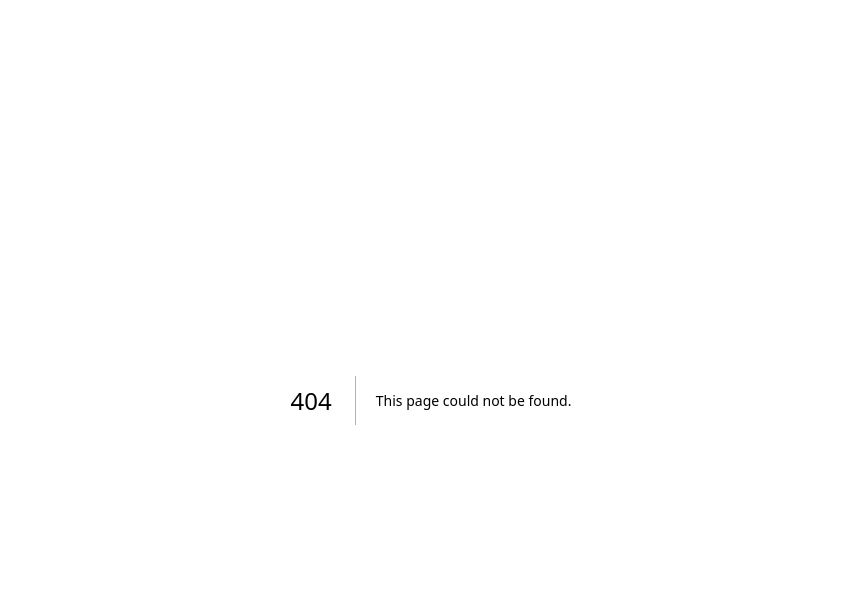
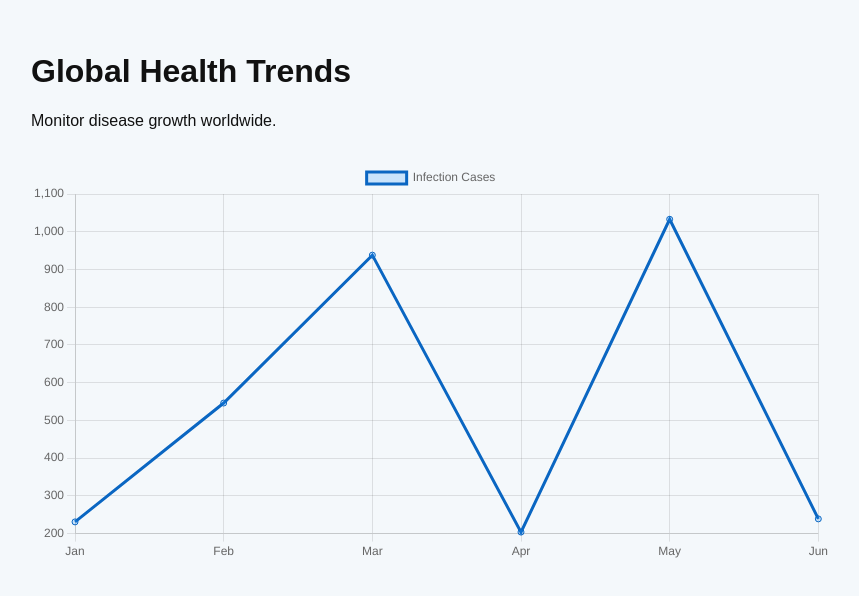
Before and after one commit to Rabbi111-cloud/PULSEGUARD-AI, a Next.js app: page /trends in a window 1280 px wide. Before the commit this address had no page. Shown: the top 596 px of the page, without its empty margins (209-1068 px from the left). Built offline with nearby package versions, Linux system fonts and the light colour scheme.

Commit message:
Create Trends component to display health data
This component fetches simulated global health trend data and displays it using a line chart.

```diff
--- /dev/null
+++ b/app/trends/page.js
@@ -0,0 +1,51 @@
+"use client";
+
+import { useState, useEffect } from "react";
+import { Line } from "react-chartjs-2";
+import {
+  Chart as ChartJS,
+  CategoryScale,
+  LinearScale,
+  PointElement,
+  LineElement,
+  Title,
+  Tooltip,
+  Legend,
+} from "chart.js";
+
+ChartJS.register(CategoryScale, LinearScale, PointElement, LineElement, Title, Tooltip, Legend);
+
+export default function Trends() {
+  const [chartData, setChartData] = useState(null);
+
+  useEffect(() => {
+    // Simulated global trends
+    const labels = ["Jan", "Feb", "Mar", "Apr", "May", "Jun"];
+    const cases = labels.map(() => Math.floor(Math.random() * 1000 + 100));
+
+    setChartData({
+      labels,
+      datasets: [
+        {
+          label: "Infection Cases",
+          data: cases,
+          borderColor: "#0a66c2",
+          backgroundColor: "#1e90ff33",
+        },
+      ],
+    });
+  }, []);
+
+  return (
+    <div className="container" style={{ maxWidth: "800px", margin: "auto" }}>
+      <h1>Global Health Trends</h1>
+      <p>Monitor disease growth worldwide.</p>
+
+      {chartData && (
+        <div style={{ marginTop: "2rem" }}>
+          <Line data={chartData} options={{ responsive: true }} />
+        </div>
+      )}
+    </div>
+  );
+}
```
